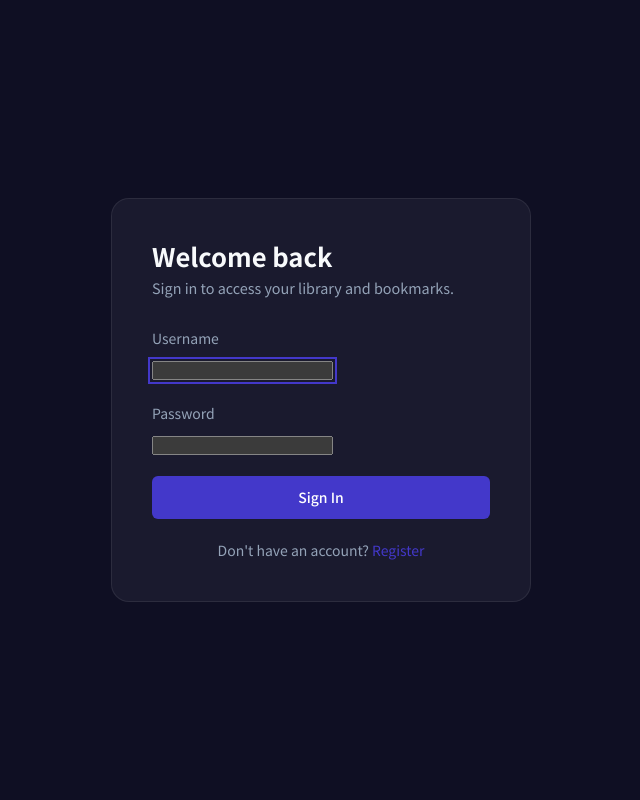
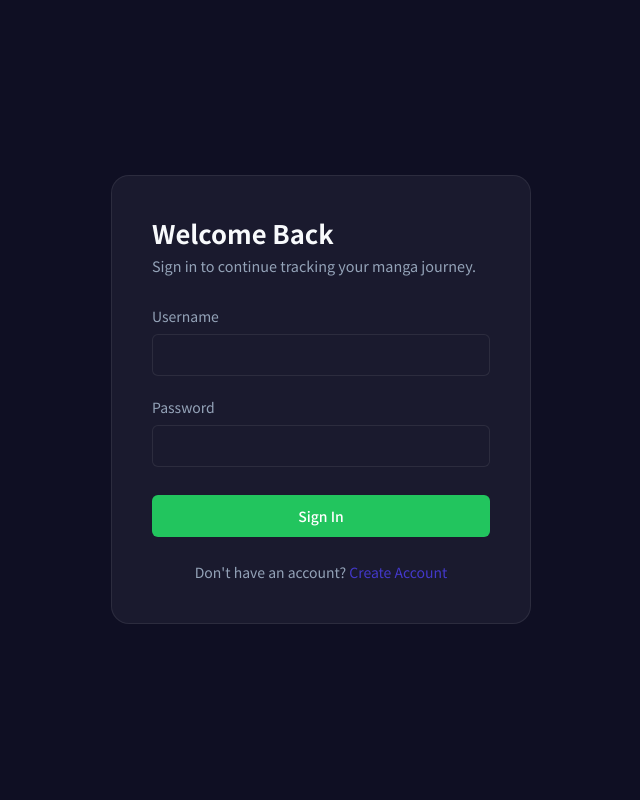
Before and after one commit to AdmMRZ/scrollix, a Django app: page /accounts/login/ in a window 1280 px wide. Shown: the part 136-936 px from the top of the page, without its empty margins (319-959 px from the left). Run offline with Django 5.2, Linux system fonts and the light colour scheme.

Commit message:
fix: login css design

```diff
--- a/templates/accounts/login.html
+++ b/templates/accounts/login.html
@@ -1,23 +1,39 @@
 {% extends 'base.html' %}
-{% block title %}Login — Scrollix{% endblock %}
+{% block title %}Sign In — Scrollix{% endblock %}
 {% block content %}
 <div class="auth-wrapper">
   <div class="auth-card">
-    <h1 class="auth-title">Welcome back</h1>
-    <p class="auth-subtitle">Sign in to access your library and bookmarks.</p>
-    <form method="post" novalidate>
+    <h1 class="auth-title">Welcome Back</h1>
+    <p class="auth-subtitle">Sign in to continue tracking your manga journey.</p>
+
+    <form method="post">
       {% csrf_token %}
-      {% for field in form %}
+
+      {% if form.non_field_errors %}
+        {% for error in form.non_field_errors %}
+          <div class="form-error" style="margin-bottom: 1rem;">{{ error }}</div>
+        {% endfor %}
+      {% endif %}
+
       <div class="form-group">
-        <label class="form-label" for="{{ field.id_for_label }}">{{ field.label }}</label>
-        {{ field }}
-        {% for error in field.errors %}<div class="form-error">{{ error }}</div>{% endfor %}
+        <label class="form-label" for="id_username">Username</label>
+        <input type="text" name="username" id="id_username" class="form-input" required>
+        {% for error in form.username.errors %}<div class="form-error">{{ error }}</div>{% endfor %}
       </div>
-      {% endfor %}
-      <button type="submit" class="btn btn-primary" style="width:100%;justify-content:center;padding:0.7rem">Sign In</button>
+
+      <div class="form-group">
+        <label class="form-label" for="id_password">Password</label>
+        <input type="password" name="password" id="id_password" class="form-input" required>
+        {% for error in form.password.errors %}<div class="form-error">{{ error }}</div>{% endfor %}
+      </div>
+
+      <button type="submit" class="btn btn-cta" style="width:100%;justify-content:center;padding:0.7rem;margin-top:0.5rem">
+        Sign In
+      </button>
     </form>
-    <p style="margin-top:1.25rem;text-align:center;font-size:0.875rem;color:var(--color-muted)">
-      Don't have an account? <a href="{% url 'register' %}" style="color:var(--color-accent)">Register</a>
+
+    <p style="margin-top:1.5rem;text-align:center;font-size:0.875rem;color:var(--color-muted)">
+      Don't have an account? <a href="{% url 'register' %}" style="color:var(--color-accent)">Create Account</a>
     </p>
   </div>
 </div>
```
